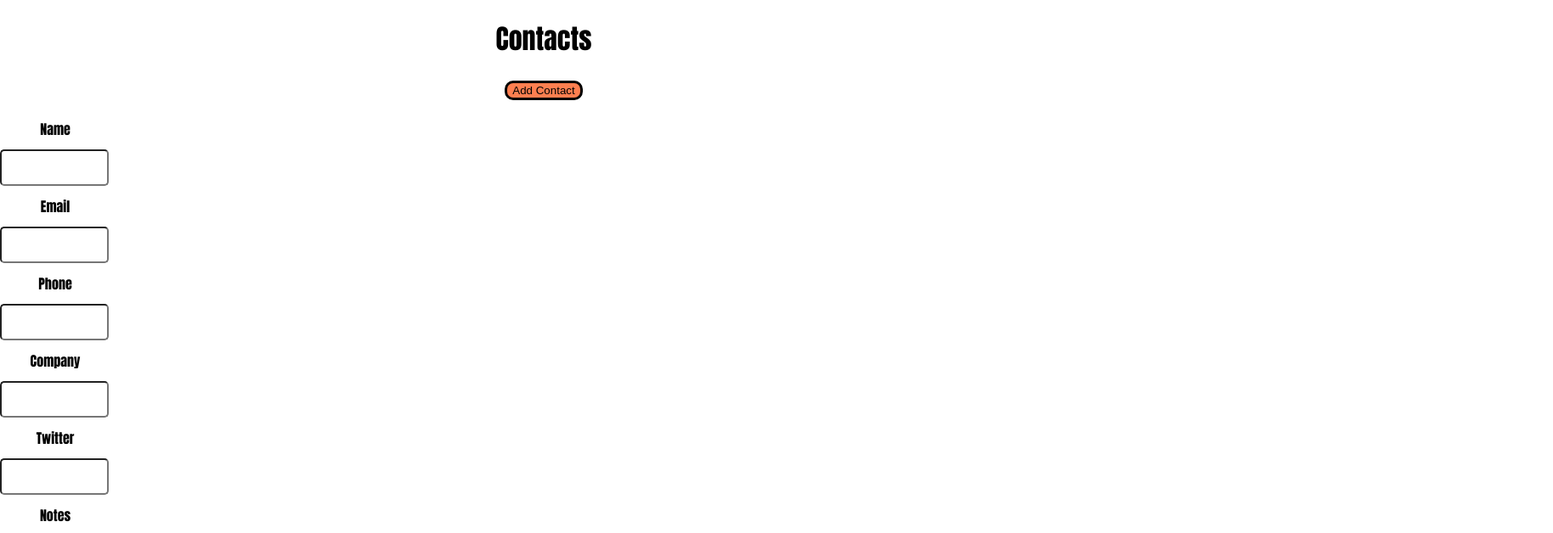
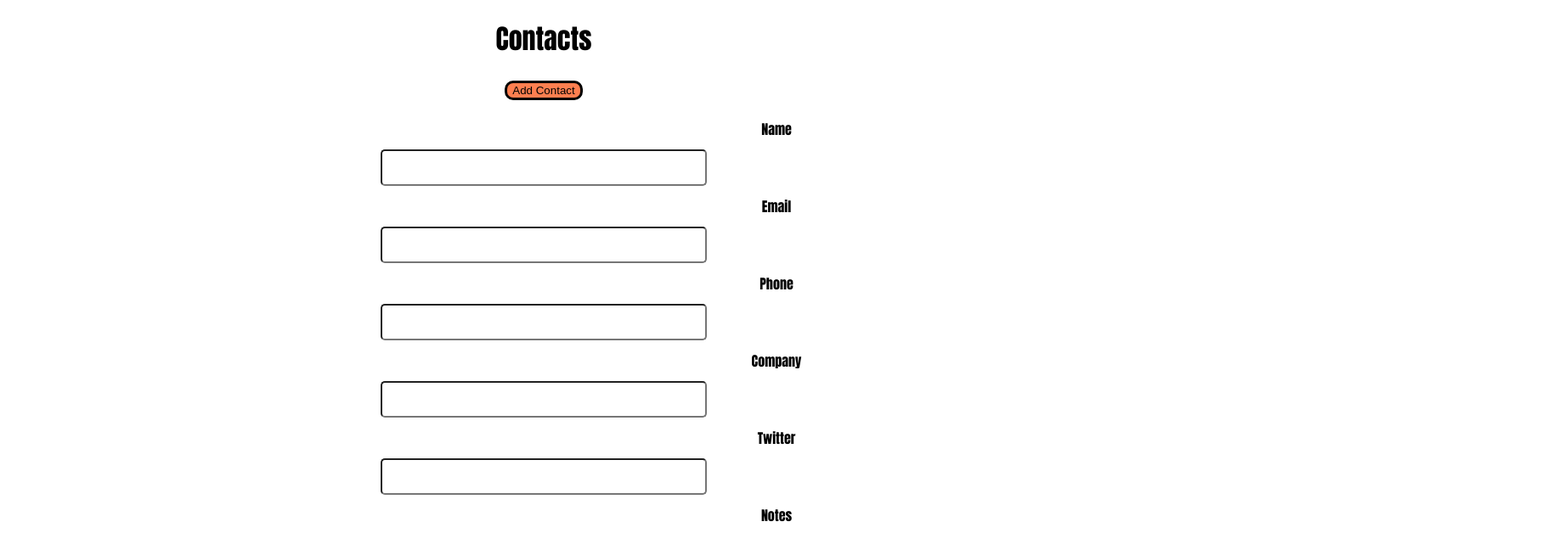
Before and after one commit to Carltesio/AddressBook, a website: page src/index.html in a window 1280 px wide. Both pictures are taken after a click on the button "Add Contact". Shown: the top 628 px of the page at 85% size, 1828 px wide, since content can reach past the window. Drawn offline with Linux system fonts and the light colour scheme.

Commit message:
updated CSS code to align type boxes

```diff
--- a/src/assets/css/style.css
+++ b/src/assets/css/style.css
@@ -5,16 +5,16 @@ text-align: center;
 }
 
 input[type="text"] {
-    width: 10%;
+    width: 30%;
     padding: 12px 1px;
-    display: block;
+    display: inline-table;
     border-radius: 5px;
     box-sizing: border-box;
 }
 input[type="email"] {
-    width: 10%;
+    width: 30%;
     padding: 12px 1px;
-    display: block;
+    display: inline-table;
     border-radius: 5px;
     box-sizing: border-box;
 }
@@ -37,11 +37,11 @@ input[type="submit"] {
 }
 label{
     width: 10%;
-    padding: 12px 1px;
+    padding: 12px 850px;
     display: block;
 }
 textarea{
     width: 10%;
     padding: 12px 1px;
-    display: block;
+    display: inline-table;
 }
```
